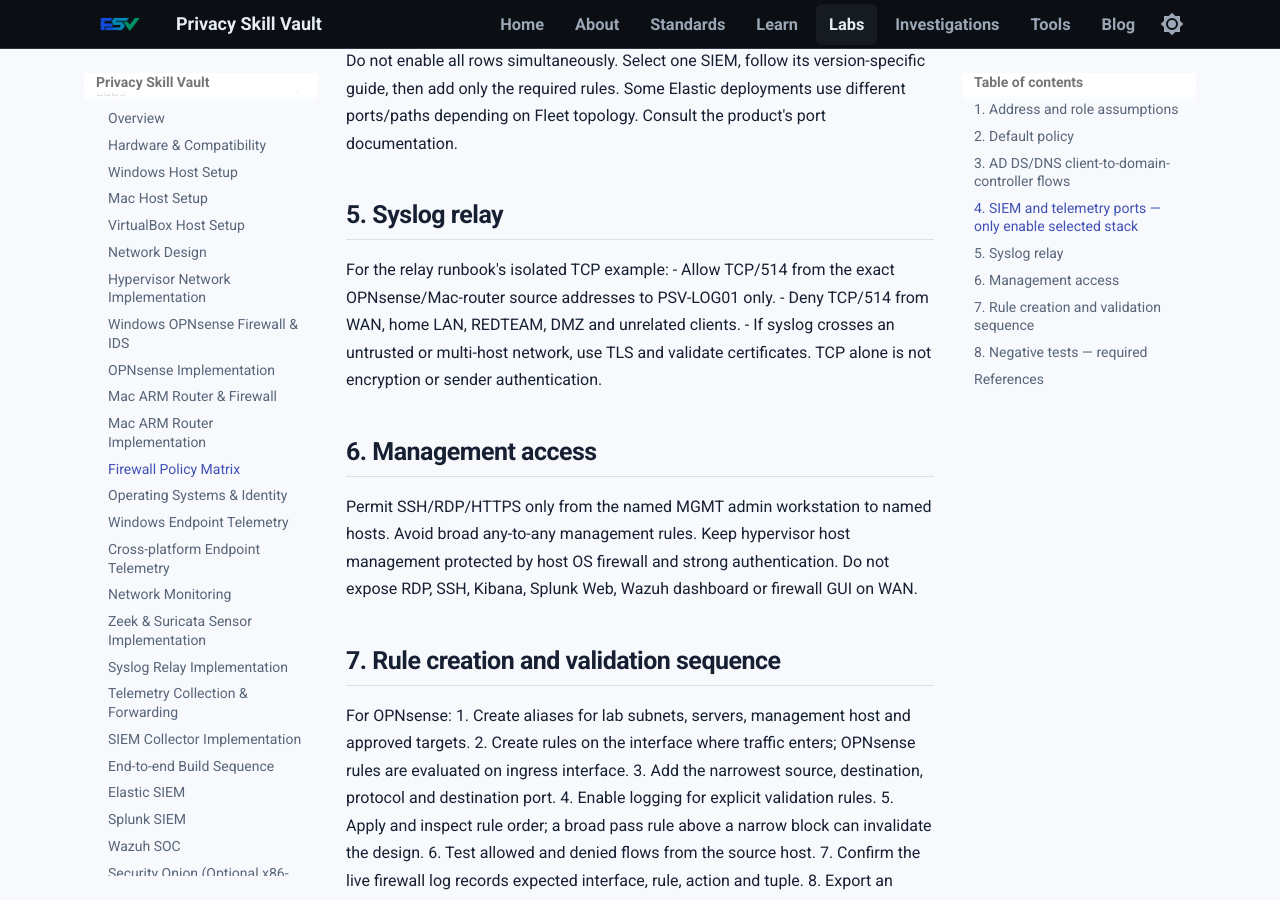
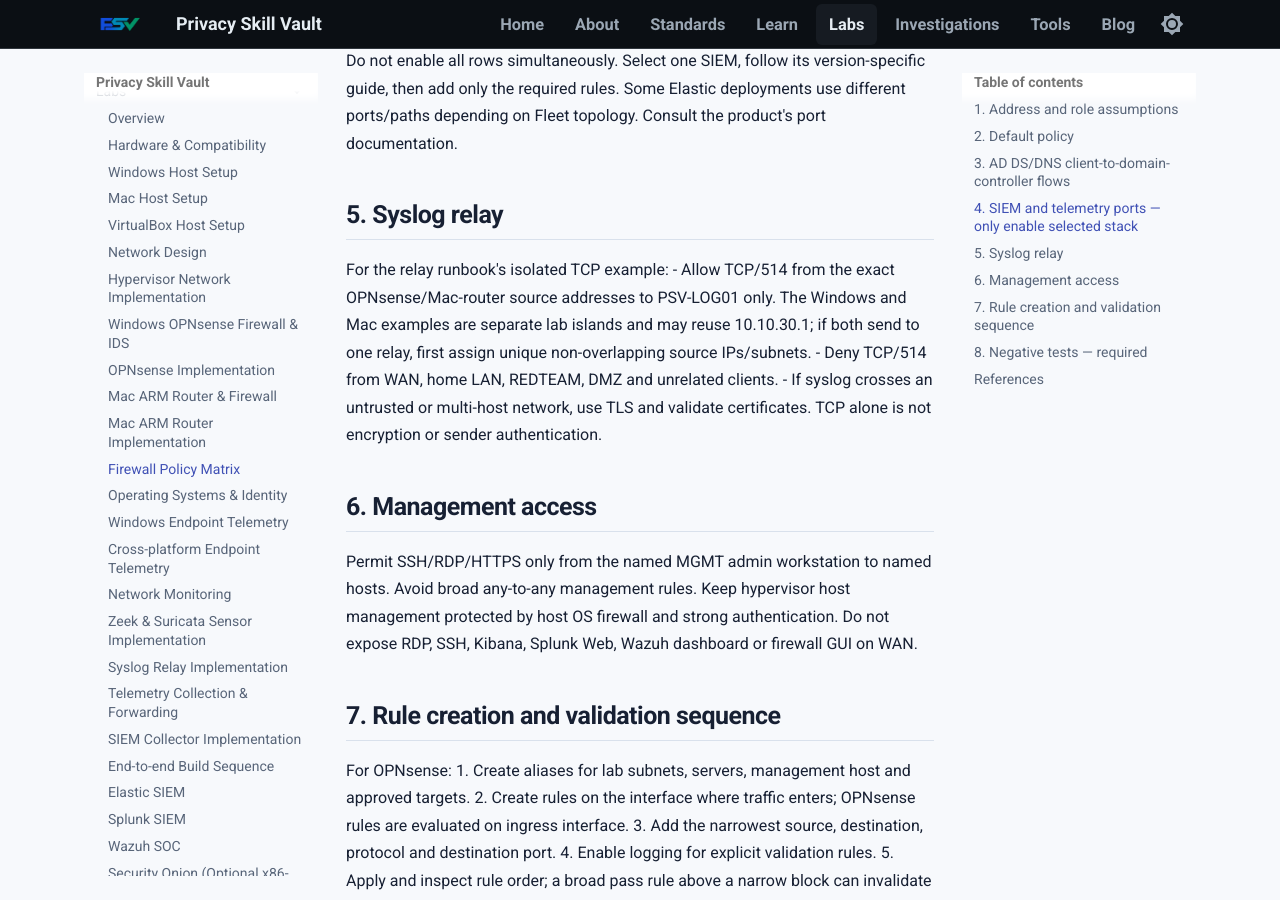
Before and after one commit to PrivacySkillVault/privacyskillvault.github.io, an MkDocs documentation site: the page built from docs/labs/firewall-policy-matrix.md, in a window 1280 px wide and 900 px high, scrolled down 4242 px. Built offline with MkDocs 1.6.1 and Material for MkDocs 9.7.7, drawn with Linux system fonts in a browser that asks for light colours.

Commit message:
Clarify source address uniqueness for shared syslog relay

```diff
--- a/docs/labs/firewall-policy-matrix.md
+++ b/docs/labs/firewall-policy-matrix.md
@@ -79,7 +79,7 @@
 ## 5. Syslog relay
 
 For the relay runbook's isolated TCP example:
-- Allow TCP/514 from the exact OPNsense/Mac-router source addresses to PSV-LOG01 only.
+- Allow TCP/514 from the exact OPNsense/Mac-router source addresses to PSV-LOG01 only. The Windows and Mac examples are separate lab islands and may reuse 10.10.30.1; if both send to one relay, first assign unique non-overlapping source IPs/subnets.
 - Deny TCP/514 from WAN, home LAN, REDTEAM, DMZ and unrelated clients.
 - If syslog crosses an untrusted or multi-host network, use TLS and validate certificates. TCP alone is not encryption or sender authentication.
 
```
